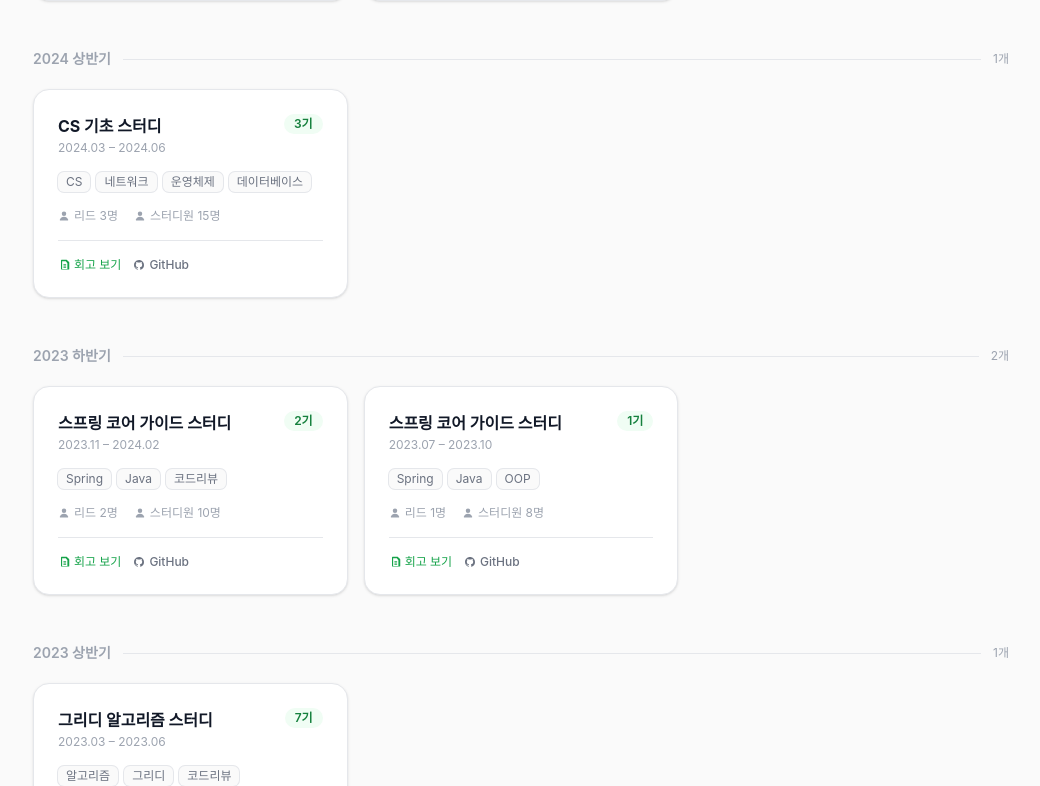
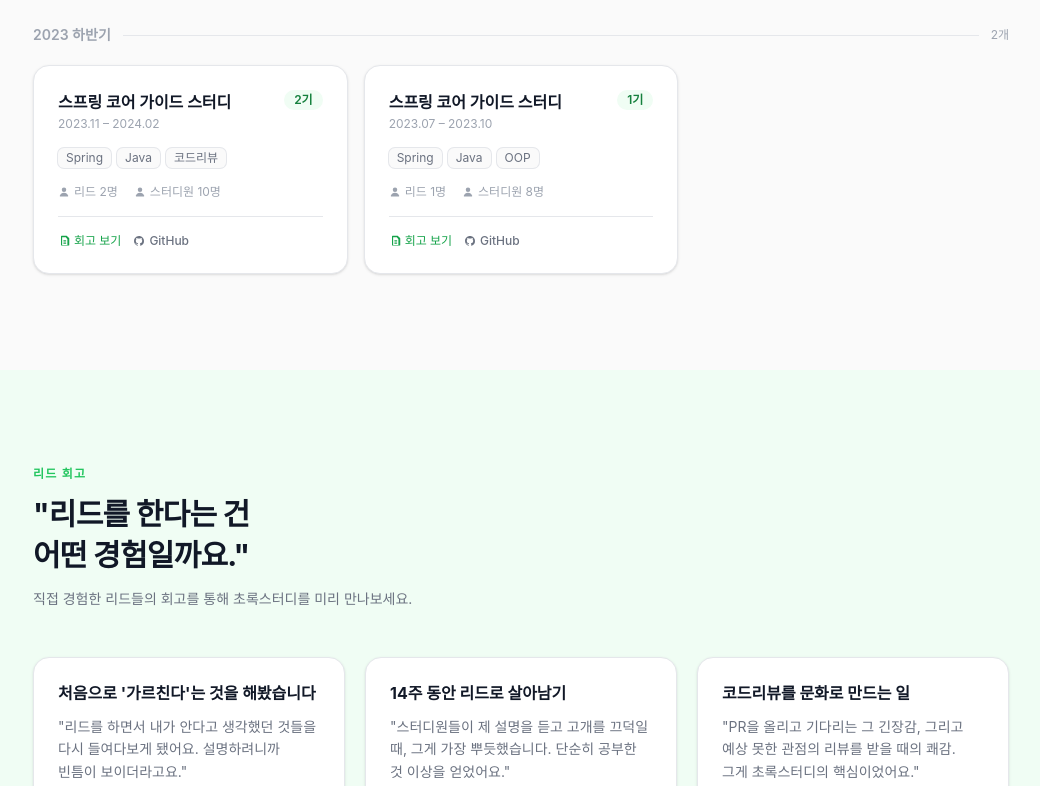
Before and after one commit to cho-log/landing, a Next.js app in the folder cho-log-landing/: page /landing/archive in a window 1280 px wide. Shown: the part 1294-2080 px from the top of the page, without its empty margins (119-1159 px from the left). Built offline with nearby package versions, Linux system fonts and the light colour scheme; a web font is replaced by a local one.

Commit message:
refactor: 아카이브에서 백엔드·프론트엔드 외 스터디 제거
그리디 알고리즘, CS 기초, 대규모 시스템 설계 스터디 삭제 및
필터 탭에서 CS·기타 카테고리 제거

Co-Authored-By: Claude Opus 4.6 <noreply@anthropic.com>

```diff
--- a/cho-log-landing/src/components/sections/archive/FeaturedStudySection.tsx
+++ b/cho-log-landing/src/components/sections/archive/FeaturedStudySection.tsx
@@ -13,17 +13,6 @@ interface FeaturedStudy {
 }
 
 const FEATURED: FeaturedStudy[] = [
-  {
-    id: "greedy",
-    name: "그리디 알고리즘 스터디",
-    tagline: "교내 개발 생태계에 선한 영향력을",
-    weeks: 15,
-    leadCount: 4,
-    memberCount: 6,
-    tags: ["알고리즘", "그리디", "코드리뷰"],
-    retrospectiveUrl: "https://REPLACE_ME/greedy-retro",
-    githubUrl: "https://github.com/REPLACE_ME/greedy",
-  },
   {
     id: "scg",
     name: "스프링 코어 가이드 스터디",
--- a/cho-log-landing/src/components/sections/archive/StudyArchiveSection.tsx
+++ b/cho-log-landing/src/components/sections/archive/StudyArchiveSection.tsx
@@ -5,22 +5,20 @@ import { studies } from "@/src/data/studies";
 import type { Study } from "@/src/types";
 
 /* ── 타입 ────────────────────────────────────────────────────── */
-type FilterTab = "전체" | "백엔드" | "프론트엔드" | "CS" | "기타";
+type FilterTab = "전체" | "백엔드" | "프론트엔드";
 type SortOrder = "latest" | "season";
 
-const FILTER_TABS: FilterTab[] = ["전체", "백엔드", "프론트엔드", "CS", "기타"];
+const FILTER_TABS: FilterTab[] = ["전체", "백엔드", "프론트엔드"];
 
 /* ── 카테고리 분류 ───────────────────────────────────────────── */
 const BACKEND_TAGS  = new Set(["spring", "java", "kotlin", "oop", "함수형", "시스템 설계", "아키텍처"]);
 const FRONTEND_TAGS = new Set(["react", "typescript", "javascript", "next.js", "css", "vue"]);
-const CS_TAGS       = new Set(["cs", "알고리즘", "그리디", "네트워크", "운영체제", "데이터베이스", "인터뷰"]);
 
 function getCategory(study: Study): FilterTab {
   const lower = study.tags.map((t) => t.toLowerCase());
-  if (lower.some((t) => CS_TAGS.has(t)))       return "CS";
   if (lower.some((t) => BACKEND_TAGS.has(t)))  return "백엔드";
   if (lower.some((t) => FRONTEND_TAGS.has(t))) return "프론트엔드";
-  return "기타";
+  return "백엔드";
 }
 
 /* ── duration 파싱 "2024.03 – 2024.06" ──────────────────────── */
--- a/cho-log-landing/src/data/studies.ts
+++ b/cho-log-landing/src/data/studies.ts
@@ -1,17 +1,6 @@
 import type { Study } from "@/src/types";
 
 export const studies: Study[] = [
-  {
-    id: "greedy-7",
-    name: "그리디 알고리즘 스터디",
-    season: 7,
-    duration: "2023.03 – 2023.06",
-    leadCount: 2,
-    memberCount: 12,
-    tags: ["알고리즘", "그리디", "코드리뷰"],
-    retrospectiveUrl: "https://REPLACE_ME/greedy-7-retro",
-    githubUrl: "https://github.com/REPLACE_ME/greedy-7",
-  },
   {
     id: "scg-1",
     name: "스프링 코어 가이드 스터디",
@@ -35,17 +24,6 @@ export const studies: Study[] = [
     githubUrl: "https://github.com/REPLACE_ME/scg-2",
   },
   {
-    id: "cs-fundamental-3",
-    name: "CS 기초 스터디",
-    season: 3,
-    duration: "2024.03 – 2024.06",
-    leadCount: 3,
-    memberCount: 15,
-    tags: ["CS", "네트워크", "운영체제", "데이터베이스"],
-    retrospectiveUrl: "https://REPLACE_ME/cs-3-retro",
-    githubUrl: "https://github.com/REPLACE_ME/cs-3",
-  },
-  {
     id: "kotlin-1",
     name: "코틀린 인 액션 스터디",
     season: 1,
@@ -56,15 +34,4 @@ export const studies: Study[] = [
     retrospectiveUrl: "https://REPLACE_ME/kotlin-1-retro",
     githubUrl: "https://github.com/REPLACE_ME/kotlin-1",
   },
-  {
-    id: "system-design-1",
-    name: "가상 면접 사례로 배우는 대규모 시스템 설계",
-    season: 1,
-    duration: "2024.11 – 2025.02",
-    leadCount: 2,
-    memberCount: 11,
-    tags: ["시스템 설계", "아키텍처", "인터뷰"],
-    retrospectiveUrl: "https://REPLACE_ME/system-design-1-retro",
-    githubUrl: "https://github.com/REPLACE_ME/system-design-1",
-  },
 ];
```
